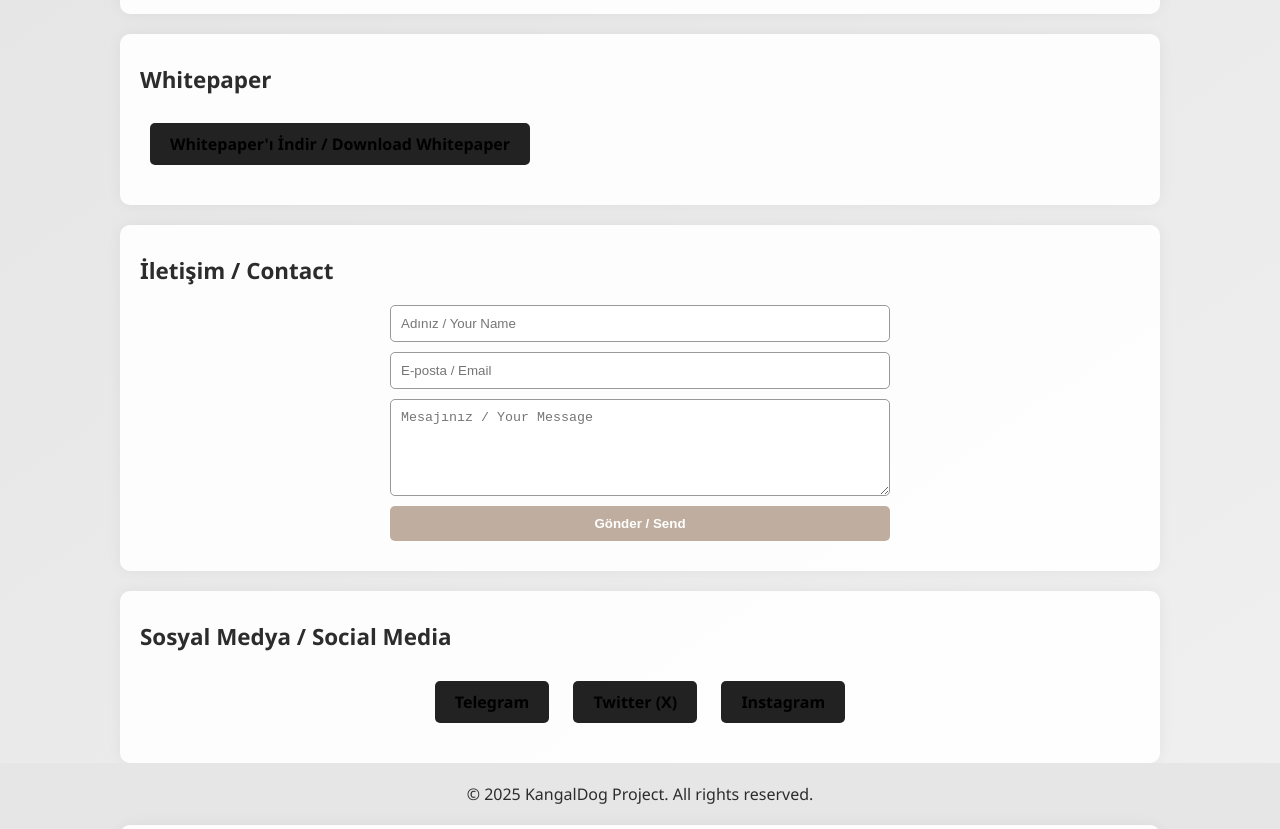
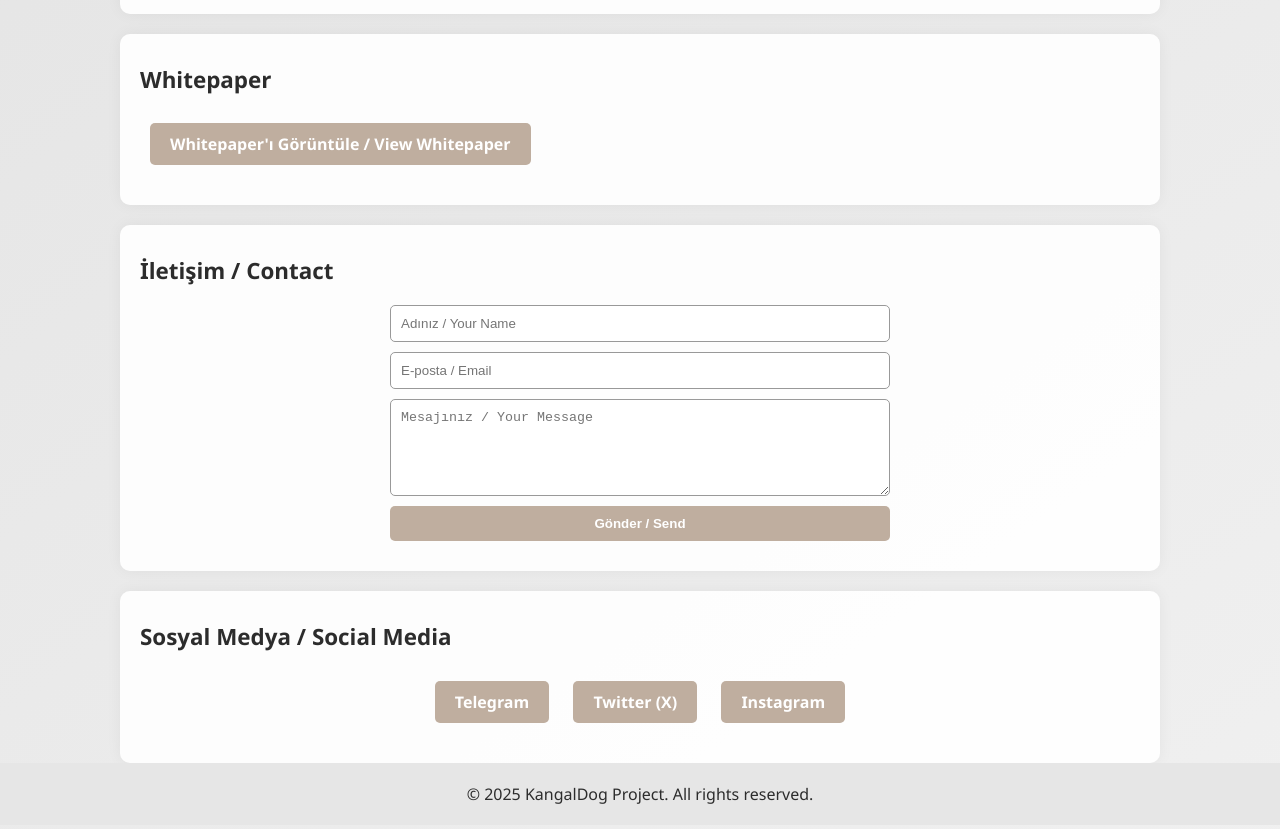
Before and after one commit to kangaldog2025/kangaldognextmemedex, a plain HTML site: page index.html in a window 1280 px wide. Shown: the part 3160-3989 px from the top of the page. Drawn offline with Linux system fonts and the light colour scheme.

Commit message:
Update index.html

```diff
--- a/index.html
+++ b/index.html
@@ -1,14 +1,13 @@
 <!DOCTYPE html>
 <html lang="tr">
 <head>
-    <meta charset="UTF-8">
+    <meta charset="UTF-8" />
     <title>KANGALDOG</title>
-    <meta name="viewport" content="width=device-width, initial-scale=1">
+    <meta name="viewport" content="width=device-width, initial-scale=1" />
     <style>
         body {
             font-family: 'Segoe UI', sans-serif;
-            margin: 0;
-            padding: 0;
+            margin: 0; padding: 0;
             background: linear-gradient(145deg, #d4d4d4, #f3f3f3);
             color: #222;
         }
@@ -54,11 +53,13 @@
             display: inline-block;
             margin: 10px;
             padding: 10px 20px;
-            background-color: #222;
-            color: #000;
+            background-color: #bfae9f;
+            color: #fff;
             text-decoration: none;
             font-weight: bold;
             border-radius: 5px;
+            transition: background-color 0.3s ease;
+            border: none;
         }
         a.button:hover {
             background-color: #9e8e7c;
@@ -193,7 +194,7 @@
 
 <section>
     <h2>Whitepaper</h2>
-    <a class="button" href="KangalDog_Whitepaper_2025.pdf" download>Whitepaper'ı İndir / Download Whitepaper</a>
+    <a class="button" href="https://drive.google.com/file/d/1ab9d1YrNFMhMR4yRzp86QhAjPBwIgU8b/view?usp=sharing" target="_blank" rel="noopener noreferrer">Whitepaper'ı Görüntüle / View Whitepaper</a>
 </section>
 
 <section>
@@ -217,6 +218,7 @@
 
 <footer>
     &copy; 2025 KangalDog Project. All rights reserved.
+</footer>
 
 <section>
     <h2>Yol Haritası / Roadmap</h2>
@@ -244,7 +246,5 @@
     </ul>
 </section>
 
-</footer>
-
 </body>
 </html>
```
Lines whose indentation alone changed are shown as unchanged.
